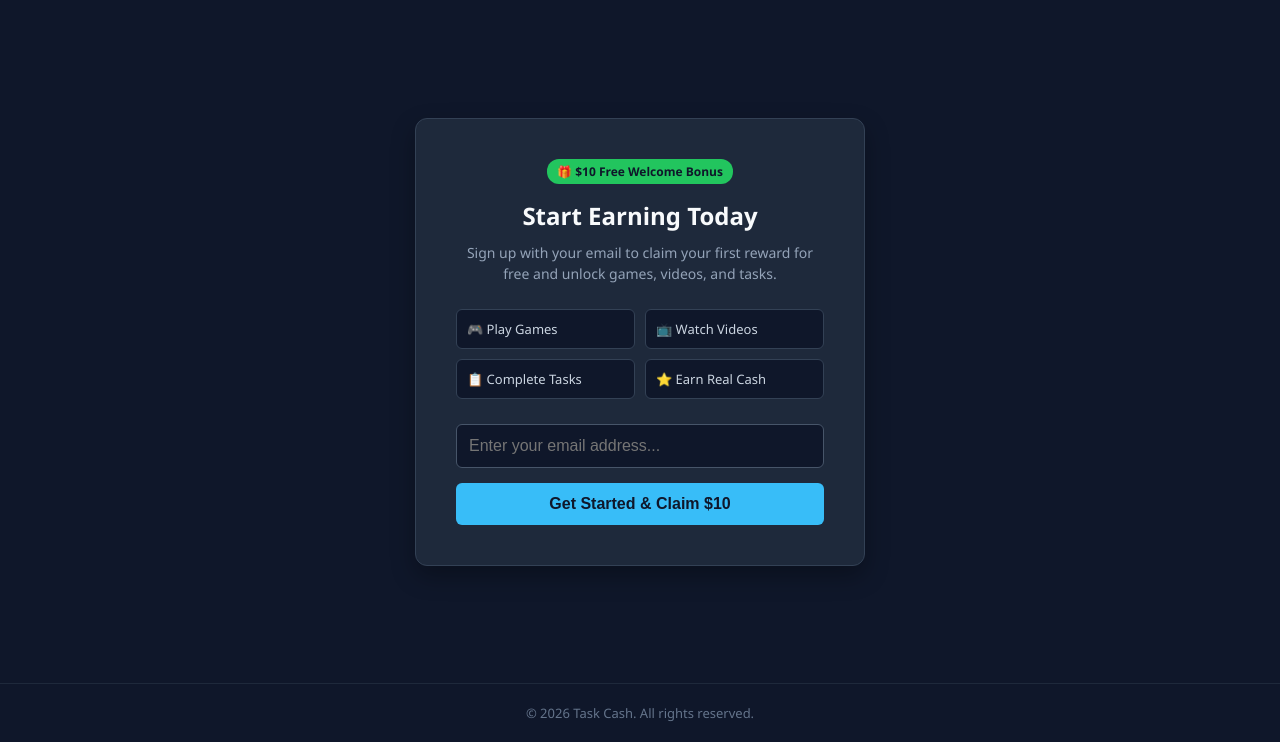
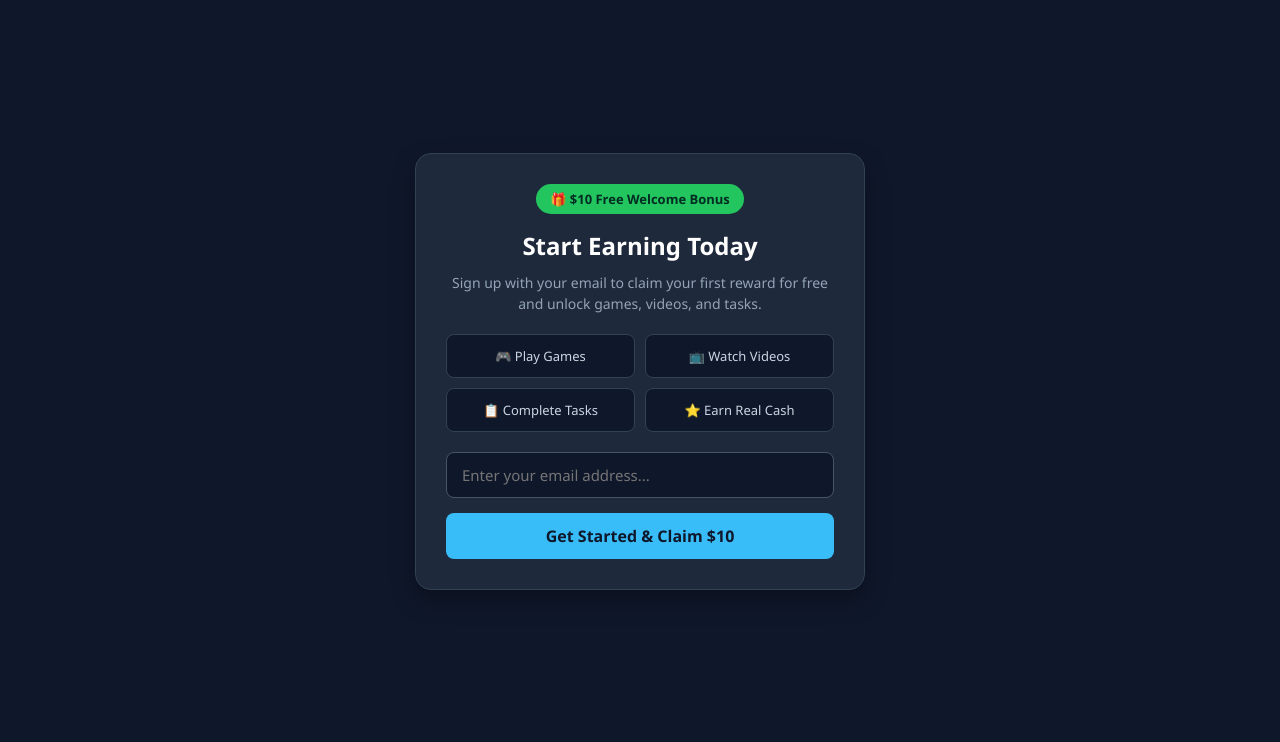
Before and after one commit to Houso1/task-cash-au, a plain HTML site: page index.html in a window 1280 px wide. Shown: the part 58-800 px from the top of the page. Drawn offline with Linux system fonts and the light colour scheme.

Commit message:
Update index.html

```diff
--- a/index.html
+++ b/index.html
@@ -3,119 +3,132 @@
 <head>
   <meta charset="UTF-8">
   <meta name="viewport" content="width=device-width, initial-scale=1.0">
-    <title>Task Cash - Play Games, Watch Videos & Earn Money</title>
+  <title>Task Cash - Play Games, Watch Videos & Earn</title>
   <style>
-        * { box-sizing: border-box; margin: 0; padding: 0; }
-        body { font-family: 'Segoe UI', Tahoma, Geneva, Verdana, sans-serif; background: #0f172a; color: #f8fafc; min-height: 100vh; display: flex; flex-direction: column; justify-content: space-between; }
+    * { box-sizing: border-box; margin: 0; padding: 0; font-family: 'Segoe UI', Tahoma, Geneva, Verdana, sans-serif; }
+    body { background-color: #0f172a; color: #f8fafc; display: flex; flex-direction: column; min-height: 100vh; }
 
     /* Navbar */
-        nav { background: #1e293b; padding: 15px 30px; display: flex; justify-content: space-between; align-items: center; border-bottom: 1px solid #334155; }
+    nav { background: #1e293b; padding: 15px 20px; display: flex; justify-content: space-between; align-items: center; border-bottom: 1px solid #334155; }
     .logo { font-size: 20px; font-weight: bold; color: #38bdf8; }
-        .user-panel { display: none; align-items: center; gap: 15px; font-size: 14px; }
-        .balance { background: #059669; padding: 6px 12px; border-radius: 20px; font-weight: bold; }
-        .logout-btn { background: #ef4444; color: white; border: none; padding: 6px 12px; border-radius: 4px; cursor: pointer; }
+    .user-panel { display: none; align-items: center; gap: 15px; }
+    .balance { background: #059669; padding: 6px 12px; border-radius: 20px; font-weight: bold; font-size: 14px; }
+    .logout-btn { background: #ef4444; color: white; border: none; padding: 6px 12px; border-radius: 6px; cursor: pointer; font-weight: bold; }
     .logout-btn:hover { background: #dc2626; }
 
     /* Main Container */
-        .container { flex: 1; display: flex; flex-direction: column; justify-content: center; align-items: center; padding: 20px; text-align: center; }
+    .container { flex: 1; display: flex; justify-content: center; align-items: center; padding: 20px; }
 
-        /* Login / Welcome Card */
-        #login-box { background: #1e293b; padding: 40px; border-radius: 12px; width: 100%; max-width: 450px; box-shadow: 0 10px 25px rgba(0,0,0,0.3); border: 1px solid #334155; }
-        .badge { background: #22c55e; color: #0f172a; font-weight: bold; padding: 4px 10px; border-radius: 12px; font-size: 12px; display: inline-block; margin-bottom: 15px; }
-        #login-box h1 { font-size: 24px; margin-bottom: 10px; color: #f8fafc; }
-        #login-box p { color: #94a3b8; font-size: 14px; margin-bottom: 25px; line-height: 1.5; }
+    /* Cards */
+    .card { background: #1e293b; padding: 30px; border-radius: 16px; width: 100%; max-width: 450px; box-shadow: 0 10px 25px rgba(0,0,0,0.3); border: 1px solid #334155; text-align: center; }
+    .badge { background: #22c55e; color: #022c22; display: inline-block; padding: 6px 14px; border-radius: 20px; font-weight: bold; font-size: 13px; margin-bottom: 15px; }
+    h1 { font-size: 24px; margin-bottom: 10px; color: #ffffff; }
+    p { color: #94a3b8; font-size: 14px; margin-bottom: 20px; line-height: 1.5; }
 
-        /* Features Preview List */
-        .features-grid { display: grid; grid-template-columns: 1fr 1fr; gap: 10px; margin-bottom: 25px; text-align: left; }
-        .feature-item { background: #0f172a; padding: 10px; border-radius: 6px; font-size: 13px; color: #cbd5e1; border: 1px solid #334155; }
+    /* Form Elements */
+    input[type="email"] { width: 100%; padding: 12px 15px; border-radius: 8px; border: 1px solid #475569; background: #0f172a; color: white; font-size: 15px; margin-bottom: 15px; outline: none; }
+    input[type="email"]:focus { border-color: #38bdf8; }
+    .primary-btn { width: 100%; background: #38bdf8; color: #0f172a; border: none; padding: 12px; border-radius: 8px; font-weight: bold; font-size: 16px; cursor: pointer; transition: 0.2s; }
+    .primary-btn:hover { background: #0ea5e9; }
 
-        input { width: 100%; padding: 12px; font-size: 16px; background: #0f172a; border: 1px solid #475569; color: white; border-radius: 6px; margin-bottom: 15px; }
-        input:focus { outline: none; border-color: #38bdf8; }
-        button.start-btn { width: 100%; padding: 12px; font-size: 16px; background: #38bdf8; color: #0f172a; font-weight: bold; border: none; border-radius: 6px; cursor: pointer; transition: 0.2s; }
-        button.start-btn:hover { background: #0ea5e9; }
+    /* Grid Options / Clickable Tasks */
+    .features-grid { display: grid; grid-template-columns: 1fr 1fr; gap: 10px; margin-bottom: 20px; }
+    .feature-item { background: #0f172a; padding: 12px; border-radius: 8px; border: 1px solid #334155; font-size: 13px; color: #cbd5e1; font-weight: 500; text-decoration: none; display: block; transition: 0.2s; }
+    .feature-item:hover { border-color: #38bdf8; color: #38bdf8; }
 
-        /* Offerwall Section */
-        #offerwall-container { display: none; width: 100%; max-width: 1200px; margin: 20px auto; flex: 1; }
-        iframe { width: 100%; min-height: 800px; border: none; border-radius: 8px; background: white; }
-
-        /* Footer */
-        footer { text-align: center; padding: 20px; color: #64748b; font-size: 13px; border-top: 1px solid #1e293b; }
+    /* Dashboard View */
+    #dashboard-view { display: none; text-align: left; }
+    .stat-box { background: #0f172a; padding: 15px; border-radius: 10px; border: 1px solid #334155; margin-bottom: 15px; display: flex; justify-content: space-between; align-items: center; }
+    .cashout-btn { width: 100%; background: #10b981; color: white; border: none; padding: 12px; border-radius: 8px; font-weight: bold; font-size: 15px; cursor: pointer; margin-top: 10px; }
+    .cashout-btn:hover { background: #059669; }
   </style>
 </head>
 <body>
 
-    <!-- Navbar -->
+  <!-- Navigation Bar -->
   <nav>
     <div class="logo">⚡ Task Cash</div>
-        <div id="userPanel" class="user-panel">
-            <span id="displayEmail"></span>
-            <div class="balance" id="balanceDisplay">Balance: $10.00</div>
+    <div class="user-panel" id="user-panel">
+      <div class="balance" id="user-balance">$10.00</div>
       <button class="logout-btn" onclick="logout()">Logout</button>
     </div>
   </nav>
 
-    <!-- Main Content Area -->
   <div class="container">
-        <!-- Login Form -->
-        <div id="login-box">
-            <span class="badge">🎁 $10 Free Welcome Bonus</span>
+
+    <!-- Sign Up Screen -->
+    <div class="card" id="signup-card">
+      <div class="badge">🎁 $10 Free Welcome Bonus</div>
       <h1>Start Earning Today</h1>
       <p>Sign up with your email to claim your first reward for free and unlock games, videos, and tasks.</p>
 
       <div class="features-grid">
-                <div class="feature-item">🎮 Play Games</div>
-                <div class="feature-item">📺 Watch Videos</div>
-                <div class="feature-item">📋 Complete Tasks</div>
-                <div class="feature-item">⭐ Earn Real Cash</div>
+        <a href="#" class="feature-item" onclick="openTask('Games')">🎮 Play Games</a>
+        <a href="#" class="feature-item" onclick="openTask('Videos')">📺 Watch Videos</a>
+        <a href="#" class="feature-item" onclick="openTask('Tasks')">📋 Complete Tasks</a>
+        <a href="#" class="feature-item" onclick="openTask('Cash')">⭐ Earn Real Cash</a>
       </div>
 
-            <input type="email" id="userEmail" placeholder="Enter your email address..." required>
-            <button class="start-btn" onclick="startWall()">Get Started & Claim $10</button>
+      <form id="signup-form" onsubmit="handleSignup(event)">
+        <input type="email" id="email-input" placeholder="Enter your email address..." required>
+        <button type="submit" class="primary-btn">Get Started & Claim $10</button>
+      </form>
     </div>
 
-        <!-- Offerwall Wrapper -->
-        <div id="offerwall-container">
-            <iframe id="cpxFrame" src=""></iframe>
-        </div>
+    <!-- Dashboard Screen -->
+    <div class="card" id="dashboard-view">
+      <h1>Welcome Back!</h1>
+      <p id="user-email-display" style="color: #38bdf8; margin-bottom: 15px;"></p>
+
+      <div class="stat-box">
+        <span>Current Balance:</span>
+        <strong style="color: #34d399; font-size: 18px;" id="dashboard-balance">$10.00</strong>
       </div>
 
-    <!-- Footer -->
-    <footer>
-        &copy; 2026 Task Cash. All rights reserved.
-    </footer>
+      <div class="stat-box">
+        <span>Minimum Cashout:</span>
+        <strong>$50.00</strong>
+      </div>
+
+      <div class="features-grid" style="margin-top: 15px;">
+        <a href="#" class="feature-item" onclick="openTask('Games')">🎮 Play Games</a>
+        <a href="#" class="feature-item" onclick="openTask('Videos')">📺 Watch Videos</a>
+        <a href="#" class="feature-item" onclick="openTask('Tasks')">📋 Complete Tasks</a>
+        <a href="#" class="feature-item" onclick="openTask('Cash')">⭐ Offer Wall</a>
+      </div>
+
+      <button class="cashout-btn" onclick="requestWithdrawal()">Request Cashout</button>
+    </div>
+
+  </div>
 
   <script>
-        window.onload = function() {
-            const savedEmail = sessionStorage.getItem('taskCashEmail');
-            if (savedEmail) {
-                document.getElementById('userEmail').value = savedEmail;
-                startWall();
+    function handleSignup(event) {
+      event.preventDefault();
+      const email = document.getElementById('email-input').value;
+      if(email) {
+        document.getElementById('signup-card').style.display = 'none';
+        document.getElementById('dashboard-view').style.display = 'block';
+        document.getElementById('user-panel').style.display = 'flex';
+        document.getElementById('user-email-display').innerText = email;
       }
     }
 
-        function startWall() {
-            const email = document.getElementById('userEmail').value.trim();
-            if(!email || !email.includes('@')) {
-                alert('Please enter a valid email address.');
-                return;
+    function logout() {
+      document.getElementById('signup-card').style.display = 'block';
+      document.getElementById('dashboard-view').style.display = 'none';
+      document.getElementById('user-panel').style.display = 'none';
+      document.getElementById('email-input').value = '';
     }
 
-            sessionStorage.setItem('taskCashEmail', email);
-            const uniqueUserId = btoa(email);
-
-            const cpxUrl = `https://offers.cpx-research.com/index.php?app_id=35482&ext_user_id=${uniqueUserId}&email=${encodeURIComponent(email)}`;
-
-            document.getElementById('login-box').style.display = 'none';
-            document.getElementById('cpxFrame').src = cpxUrl;
-            document.getElementById('offerwall-container').style.display = 'block';
-
-            document.getElementById('displayEmail').innerText = email;
-            document.getElementById('userPanel').style.display = 'flex';
+    function openTask(type) {
+      // Once your CPAlead account is approved, replace the URL below with your offerwall link
+      const offerwallUrl = "https://your-cpalead-offerwall-link.com";
+      window.location.href = offerwallUrl;
     }
 
-        function logout() {
-            sessionStorage.removeItem('taskCashEmail');
-            location.reload();
+    function requestWithdrawal() {
+      alert("You need $50.00 minimum to cash out! Complete more tasks on the offer wall to unlock your payout.");
     }
   </script>
 
```
Lines whose indentation alone changed are shown as unchanged.
